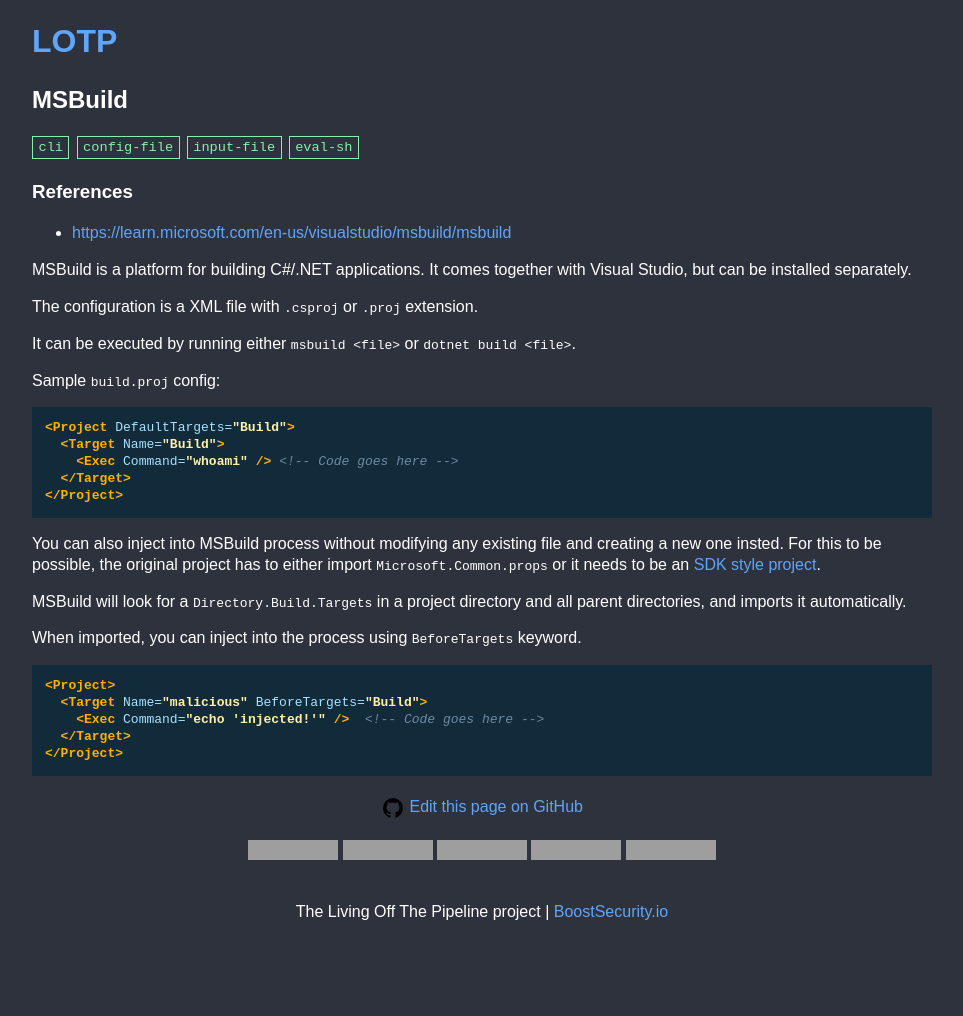
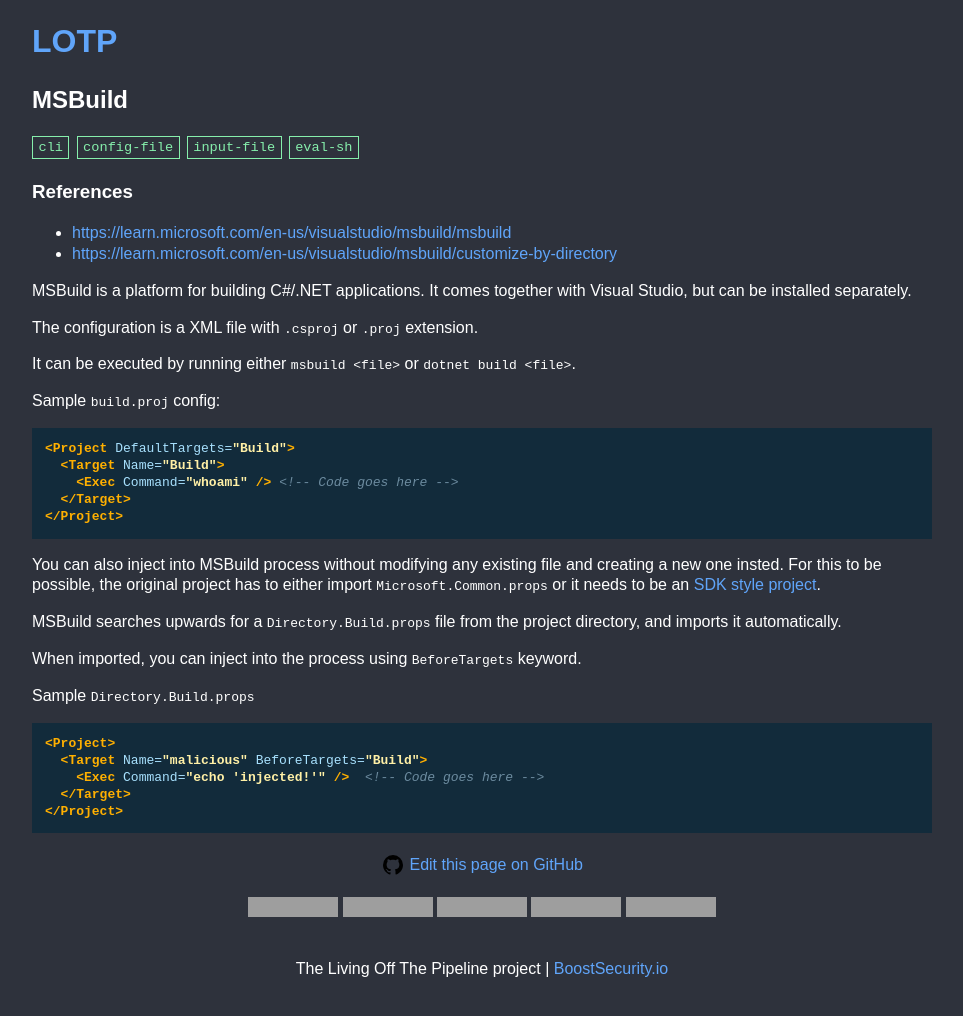
Before and after one commit to boostsecurityio/lotp, a Jekyll site: the page built from _tool/msbuild.md, in a window 1280 px wide, cut to the strip 0-1016 px from the top of the page. Shown: the whole strip, without its empty margins (158-1121 px from the left). Built offline with Jekyll 4.4.1, drawn with Linux system fonts in a browser that asks for light colours; before the commit the page ends 958 px from its top, so only the background shows below that; grey boxes are pictures that could not be loaded.

Commit message:
Update msbuild.md
Signed-off-by: Matěj Prášek <37815390+MatejPrasek@users.noreply.github.com>

````diff
--- a/_tool/msbuild.md
+++ b/_tool/msbuild.md
@@ -7,6 +7,7 @@
 - eval-sh
 references:
 - https://learn.microsoft.com/en-us/visualstudio/msbuild/msbuild
+- https://learn.microsoft.com/en-us/visualstudio/msbuild/customize-by-directory
 ---
 
 MSBuild is a platform for building C#/.NET applications. It comes together with Visual Studio, but can be installed separately.
@@ -27,10 +28,11 @@
 You can also inject into MSBuild process without modifying any existing file and creating a new one insted.
 For this to be possible, the original project has to either import `Microsoft.Common.props` or it needs to be an [SDK style project](https://learn.microsoft.com/en-us/visualstudio/msbuild/msbuild?view=vs-2022#project-file).
 
-MSBuild will look for a `Directory.Build.Targets` in a project directory and all parent directories, and imports it automatically.
+MSBuild searches upwards for a `Directory.Build.props` file from the project directory, and imports it automatically.
 
 When imported, you can inject into the process using `BeforeTargets` keyword.
 
+Sample `Directory.Build.props`
 ```xml
 <Project>
   <Target Name="malicious" BeforeTargets="Build">
````
